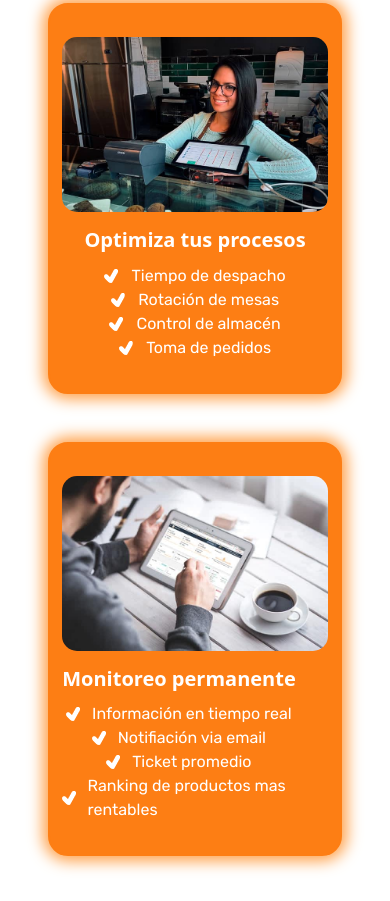
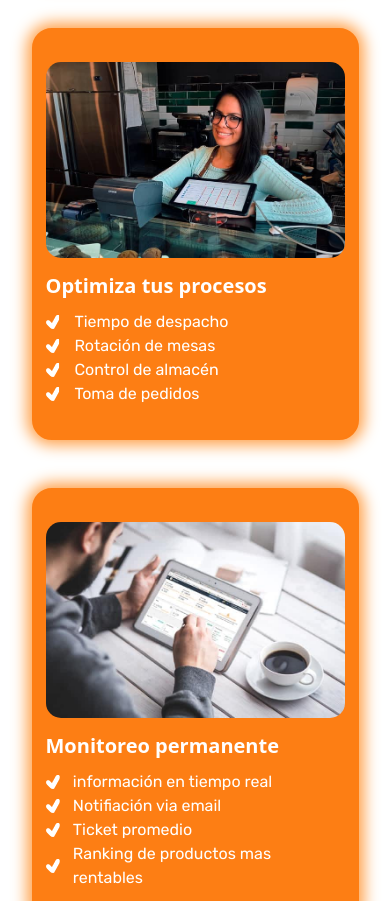
Before and after one commit to sebastianbarcia/restaurant.pe, a website: page index.html in a window 390 px wide. Shown: the part 3972-4873 px from the top of the page. Drawn offline with Linux system fonts and the light colour scheme.

Commit message:
cambios varios

```diff
--- a/index.html
+++ b/index.html
@@ -184,24 +184,17 @@
     <div class="d-flex justify-content-center wow animate__animated animate__fadeInUp">
       <div class="row col-lg-10 col-md-8 d-flex align-items-center justify-content-center cardFunc">
         <div class="col-lg-7 col-sm-12">
-              <img class="img-fluid " src="https://www.restaurant.pe/wp-content/uploads/2020/11/gest_admin.jpg"
-                alt="usuario">
+          <img class="img-fluid " src="https://www.restaurant.pe/wp-content/uploads/2020/11/gest_admin.jpg"  alt="usuario">
         </div>
         <div class="textoVentajas col-lg-5 col-sm-12">
           <h5 class="col-sm-12 col-lg-12">Gestiona y administra tu negocio</h5>
           <ul class="col-sm-12 col-lg-12">
-                <li class="d-flex align-items-center"><img src="img/seccion_funcionalidades/vector_check-ok.png"
-                    alt="check list">Ventas</li>
-                <li class="d-flex align-items-center"><img src="img/seccion_funcionalidades/vector_check-ok.png"
-                    alt="check list">Insumos</li>
-                <li class="d-flex align-items-center"><img src="img/seccion_funcionalidades/vector_check-ok.png"
-                    alt="check list">Recetas</li>
-                <li class="d-flex align-items-center"><img src="img/seccion_funcionalidades/vector_check-ok.png"
-                    alt="check list">Productos</li>
-                <li class="d-flex align-items-center"><img src="img/seccion_funcionalidades/vector_check-ok.png"
-                    alt="check list">Combos</li>
-                <li class="d-flex align-items-center"><img src="img/seccion_funcionalidades/vector_check-ok.png"
-                    alt="check list">Menús</li>
+            <li class="d-flex align-items-center"><img src="img/seccion_funcionalidades/vector_check-ok.png" alt="check list">Ventas</li>
+            <li class="d-flex align-items-center"><img src="img/seccion_funcionalidades/vector_check-ok.png" alt="check list">Insumos</li>
+            <li class="d-flex align-items-center"><img src="img/seccion_funcionalidades/vector_check-ok.png" alt="check list">Recetas</li>
+            <li class="d-flex align-items-center"><img src="img/seccion_funcionalidades/vector_check-ok.png" alt="check list">Productos</li>
+            <li class="d-flex align-items-center"><img src="img/seccion_funcionalidades/vector_check-ok.png" alt="check list">Combos</li>
+            <li class="d-flex align-items-center"><img src="img/seccion_funcionalidades/vector_check-ok.png" alt="check list">Menús</li>
           </ul>
         </div>
       </div>
@@ -212,14 +205,10 @@
         <div class="textoVentajas col-lg-5 col-sm-12">
           <h5 class="posicionTexto col-sm-12 col-lg-12">Optimiza tus procesos</h5>
           <ul class="posicionTexto col-sm-12 col-lg-12">
-                <li class="d-flex align-items-center justify-content-end">Tiempo de despacho<img
-                    src="img/seccion_funcionalidades/vector_check-ok.png" alt="check list" class="checkList"></li>
-                <li class="d-flex align-items-center justify-content-end">Rotación de mesas<img
-                    src="img/seccion_funcionalidades/vector_check-ok.png" alt="check list" class="checkList"></li>
-                <li class="d-flex align-items-center justify-content-end">Control de almacén<img
-                    src="img/seccion_funcionalidades/vector_check-ok.png" alt="check list" class="checkList"></li>
-                <li class="d-flex align-items-center justify-content-end">Toma de pedidos<img
-                    src="img/seccion_funcionalidades/vector_check-ok.png" alt="check list" class="checkList"></li>
+            <li class="d-flex align-items-center justify-content-end">Tiempo de despacho<img src="img/seccion_funcionalidades/vector_check-ok.png" alt="check list" class="checkList"></li>
+            <li class="d-flex align-items-center justify-content-end">Rotación de mesas<img src="img/seccion_funcionalidades/vector_check-ok.png" alt="check list" class="checkList"></li>
+            <li class="d-flex align-items-center justify-content-end">Control de almacén<img src="img/seccion_funcionalidades/vector_check-ok.png" alt="check list" class="checkList"></li>
+            <li class="d-flex align-items-center justify-content-end">Toma de pedidos<img src="img/seccion_funcionalidades/vector_check-ok.png" alt="check list" class="checkList"></li>
           </ul>
         </div>
         <div class="col-lg-7 col-sm-12">
@@ -236,14 +225,10 @@
         <div class="textoVentajas col-lg-5 col-sm-12">
           <h5 class="col-sm-12 col-lg-12">Monitoreo permanente</h5>
           <ul class="col-sm-12 col-lg-12">
-                <li class="d-flex align-items-center"><img src="img/seccion_funcionalidades/vector_check-ok.png"
-                    alt="check list">Información en tiempo real</li>
-                <li class="d-flex align-items-center"><img src="img/seccion_funcionalidades/vector_check-ok.png"
-                    alt="check list">Notifiación via email</li>
-                <li class="d-flex align-items-center"><img src="img/seccion_funcionalidades/vector_check-ok.png"
-                    alt="check list">Ticket promedio</li>
-                <li class="d-flex align-items-center"><img src="img/seccion_funcionalidades/vector_check-ok.png"
-                    alt="check list">Ranking de productos mas rentables</li>
+            <li class="d-flex align-items-center"><img src="img/seccion_funcionalidades/vector_check-ok.png" alt="check list">información en tiempo real</li>
+            <li class="d-flex align-items-center"><img src="img/seccion_funcionalidades/vector_check-ok.png" alt="check list">Notifiación via email</li>
+            <li class="d-flex align-items-center"><img src="img/seccion_funcionalidades/vector_check-ok.png" alt="check list">Ticket promedio</li>
+            <li class="d-flex align-items-center"><img src="img/seccion_funcionalidades/vector_check-ok.png" alt="check list">Ranking de productos mas rentables</li>
           </ul>
         </div>
       </div>
--- a/scss/style.scss
+++ b/scss/style.scss
@@ -652,28 +652,12 @@ footer{
     .cardFunc{
         height: auto;
     }
-    .ventajas {
-        .textoVentajas{
-            h5{
-                text-align: center !important;
 
-            }
-            ul{
-                text-align: center;
-                li{
-                    justify-content: center;
-
-                }
-            }
-        }
-    }
     #displayInverse{
         display: flex;
         flex-direction: column-reverse;
         .posicionTexto{
-            li{
-                justify-content: center  !important;
-            }
+            text-align: unset;
             .checkList{
                 padding-left: 0%;
                 padding-right: 5%;
@@ -825,7 +809,7 @@ footer{
     }
     /*****funcionalidades*****/
     .cardFunc{
-        width: 90%;
+        width: 100%;
     }
     /* quienes somos*/
     #quienesSomos {
```
Also changed, not shown: css/style.css. Lines whose indentation alone changed are shown as unchanged.
